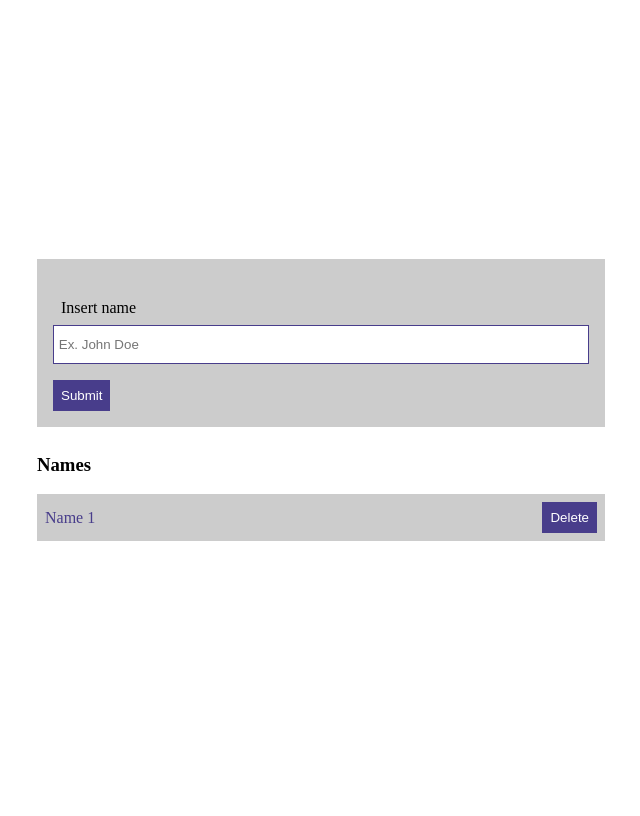
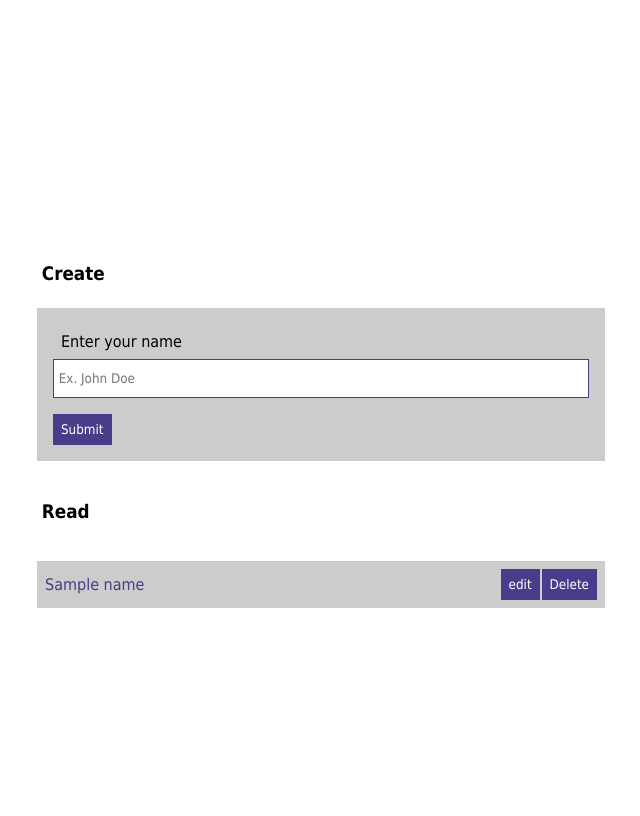
Before and after one commit to DiegoFirmiano/database, a PHP site: page / in a window 1280 px wide. Shown: the whole page, without its empty margins (319-959 px from the left). Run offline with PHP 8.4, Linux system fonts and the light colour scheme; tables that the repository leaves empty or names only in its code hold one stand-in row (values such as "Sample post").

Commit message:
index page modifications

```diff
--- a/index.php
+++ b/index.php
@@ -4,27 +4,6 @@ error_reporting(E_ALL);
 require_once "files/DatabaseException.php";
 require_once "files/Connection.php";
 require_once "files/Crud.php";
-
-//Uncomment the line below to database connection response
-//var_dump(Connection::getConnection());
-
-
-//Uncomment this line to see read results
-//var_dump($crud->read("names","*")->rowCount());
-//$crud->read("names","*");
-//foreach( $crud->read("names","*")->fetchAll() as $name){
-//    echo "ID : {$name["id"]} Name : {$name['name']} <br>";
-//}
-
-
-//Insert
-//var_dump($crud->create("names","name=?", ["Jane Costs"]));
-
-//Update record
-//var_dump($crud->update("names","name=? where id=?", ["JANE",4]));
-
-//Delete item
-//var_dump($crud->delete("names","where id=?", [6]));
 
 
 //create table names (
@@ -35,7 +14,8 @@ require_once "files/Crud.php";
 $crud = new Crud();
 $message = null;
 
-if (isset($_POST["name"])) {
+//Check form before insert data
+if (isset($_POST["insert"])) {
 
     //fast chek if name is greater than 3 characters
     if (strlen(trim($_POST["name"])) < 3) {
@@ -66,6 +46,54 @@ if (isset($_POST["name"])) {
     }
 }
 
+//Fetching results from database
+$read = $crud->read("names", "*","order by id desc");
+
+//Update data
+if (isset($_POST["update"])) {
+
+//ID
+    $id = filter_input(INPUT_POST, "id", FILTER_VALIDATE_INT);
+//Name
+    $name = filter_input(INPUT_POST, "name", FILTER_DEFAULT);
+
+//Check if name already exist
+    if ($crud->read("names", "name", "where name=? and id !=?", [$name, $id])->rowCount() === 0) {
+
+        //Check update has been done
+        if ($crud->update("names", "name=? where id=?", [$name, $id])) {
+            $message = "Name has been updated!<br>Refresh page to see last modifications";
+
+        } else {
+            $message = "Sorry, error to update name";
+        }
+    } else {
+        $message = "Name already exist";
+    }
+}
+
+//Deleting data
+if (isset($_POST["delete-name"])) {
+
+    //Name ID
+    $id = filter_input(INPUT_POST, 'delete-name', FILTER_VALIDATE_INT);
+
+    //Check if values is int
+    if ($id) {
+
+        //delete and check if data has been deleted
+        if ($crud->delete("names", "where id=?", [$id])) {
+            $message = "Name has been deleted!";
+            //Reload page to update automatically list
+            header("Refresh:0");
+        } else {
+            $message = "Sorry, fail to delete name";
+        }
+    } else {
+        $message = "Sorry, invalid ID sent";
+    }
+}
+
 ?>
 
 
@@ -75,93 +103,33 @@ if (isset($_POST["name"])) {
 
     <meta charset="utf-8">
     <meta name="viewport" content="width=device-width, initial-scale=1">
+    <!-- css -->
+    <link href="styles/app.css" rel="stylesheet">
+</head>
 
-    <title>CRUD - With PHP</title>
+<title>CRUD - With PHP</title>
 </head>
 <body>
-<style>
-    * {
-        box-sizing: border-box;
-        padding: 0;
-        border: 0;
-    }
-
-    .container {
-        width: 100%;
-        display: flex;
-        justify-content: center;
-        min-height: 100vh;
-        align-items: center;
-    }
-
-    @media screen and (max-width: 600px) {
-        .inner-container {
-            width: 100% !important;
-        }
-    }
-
-    .inner-container {
-        width: 600px;
-        padding: 1rem;
-    }
-
-    form {
-        width: 100%;
-        padding: .5rem;
-        background: #cccccc;
-        display: flex;
-        flex-direction: column;
-    }
-
-    form div, label {
-        width: 100%;
-        display: block;
-        padding: .5rem;
-    }
-
-    input {
-        padding: .7rem .3rem;
-        width: 100%;
-        border: 1px solid darkslateblue;
-    }
-
-    button {
-        background: darkslateblue;
-        color: white;
-        border: 0;
-        padding: .5rem;
-        cursor: pointer;
-    }
-
-    ul {
-        list-style: none;
-        display: block;
-        width: 100%;
-    }
-
-    ul li {
-        display: flex;
-        justify-content: space-between;
-        padding: .5rem;
-        background: #cccccc;
-        color: darkslateblue;
-        margin: 2px 0;
-        align-items: center;
-    }
-
-</style>
 
 <div class="container">
     <div class="inner-container">
+        <!-- Display errors messages here -->
+        <div class="messages">
+            <?php echo $message ?>
+        </div>
+
+        <hr style="display: block;" />
+
+        <div class="title-box">
+            <h3>Create</h3>
+        </div>
+
         <!-- Insert names form -->
-        <form method="post" enctype="multipart/form-data">
-            <!-- Display errors messages here -->
-            <div>
-                <?php echo $message ?>
-            </div>
+        <form class="insert-form" method="post" enctype="multipart/form-data">
             <div class="form-group">
-                <label>Insert name</label>
+                <label>Enter your name</label>
                 <input type="text" name="name" placeholder="Ex. John Doe" required>
+                <input type="hidden" name="insert">
             </div>
             <div>
                 <button type="submit">Submit</button>
@@ -169,14 +137,45 @@ if (isset($_POST["name"])) {
         </form>
 
         <hr/>
-        <h3>Names</h3>
+
+        <div class="title-box">
+            <h3>Read</h3>
+        </div>
 
         <!-- List names -->
         <ul>
-            <li> Name 1
-                <button>Delete</button>
-            </li>
+            <?php
+            foreach ($read->fetchAll() as $names) {
+                echo "<li>{$names["name"]} <div style='display: flex; justify-content: space-between; align-items: center;'><button class='collapse-btn' data-target='collapse-box-{$names["id"]}' style='margin-right: 2px;'>edit</button> <form method='post'>  <input type='hidden' name='delete-name' value='{$names["id"]}'><button type='submit' title='Delete'>Delete</button> </form></div></li>";
+                echo "
+            <div id='collapse-box-{$names["id"]}' class='collapse-box'>
+                    <div class='title-box'>
+                        <h3>Update</h3>
+                    </div>
+                <form class='insert-form' method='post' enctype='multipart/form-data'>
+                    <div class='form-group'>
+                        <label>Edit </label>
+                        <input type='text' name='name' value='{$names["name"]}' required>
+                        <input type='hidden' name='id' value='{$names["id"]}'>
+                        <input type='hidden' name='update'>
+                    </div>
+                    <div>
+                        <button type='submit'>Update</button>
+                    </div>
+                </form>
+            </div>";
+            }
+            ?>
         </ul>
+
+
+        <!-- Click event for display edition form -->
+        <script type="text/javascript">
+            document.querySelectorAll('.collapse-btn').forEach(btn => btn.addEventListener('click', (e) => {
+                document.getElementById(btn.dataset.target).classList.toggle('open');
+            }));
+        </script>
+
     </div>
 </div>
 </body>
--- /dev/null
+++ b/styles/app.css
@@ -0,0 +1,98 @@
+* {
+    box-sizing: border-box;
+    padding: 0;
+    border: 0;
+    font-family: Tahoma, sans-serif;
+}
+
+body, html {
+    min-height: 100vh;
+}
+
+@media screen and (max-width: 600px) {
+    .inner-container {
+        width: 100% !important;
+    }
+}
+
+.container {
+    width: 100%;
+    display: flex;
+    justify-content: center;
+    min-height: 100vh;
+    align-items: center;
+}
+
+
+
+.inner-container {
+    width: 600px;
+    padding: 1rem;
+}
+
+.messages {
+    padding: 1rem;
+    color: darkslateblue;
+}
+
+.messages:empty {
+    display: none!important;
+}
+
+.insert-form {
+    width: 100%;
+    padding: .5rem;
+    background: #cccccc;
+    display: flex;
+    flex-direction: column;
+}
+
+.insert-form div, label {
+    width: 100%;
+    display: block;
+    padding: .5rem;
+}
+
+input {
+    padding: .7rem .3rem;
+    width: 100%;
+    border: 1px solid darkslateblue;
+}
+
+button {
+    background: darkslateblue;
+    color: white;
+    border: 0;
+    padding: .5rem;
+    cursor: pointer;
+}
+
+.title-box {
+    display: flex;
+    justify-content: space-between;
+    align-items: center;
+    padding: .3rem;
+}
+
+ul {
+    list-style: none;
+    display: block;
+    width: 100%;
+}
+
+ul li {
+    display: flex;
+    justify-content: space-between;
+    padding: .5rem;
+    background: #cccccc;
+    color: darkslateblue;
+    margin: 2px 0;
+    align-items: center;
+}
+
+.collapse-box {
+    display: none;
+}
+.open {
+    display: block;
+}
```
